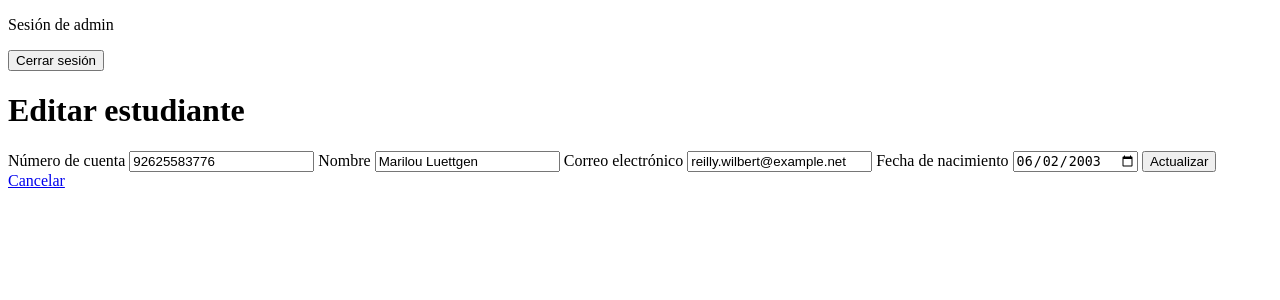
After one commit to fernandoquinonez875-dotcom/Ejercicios-Laravel, a Laravel app: page /estudiantes/1/editar in a window 1280 px wide. The commit adds this page. Shown: the top 300 px of the page. Run offline with Laravel 12, Linux system fonts and the light colour scheme; a user stored in the database is signed in; data comes from the database, SQL or seed files in the repository.

Commit message:
Actualizar Estudiante

```diff
--- a/Estudiante/app/Http/Controllers/EstudianteController.php
+++ b/Estudiante/app/Http/Controllers/EstudianteController.php
@@ -4,6 +4,7 @@ namespace App\Http\Controllers;
 
 use App\Models\Estudiante;
 use Illuminate\Http\Request;
+use Illuminate\Validation\Rule;
 
 class EstudianteController extends Controller
 {
@@ -37,4 +38,30 @@ class EstudianteController extends Controller
 
         return redirect()->route('estudiantes.index')->with('exito', 'Estudiante creado correctamente.');
     }
+
+    public function edit(int $id)
+    {
+        $estudiante = Estudiante::findOrFail($id);
+
+        return view('estudiantes.edit', ['estudiante' => $estudiante]);
+    }
+
+    public function update(Request $request, int $id)
+    {
+        $estudiante = Estudiante::findOrFail($id);
+        $datos = $request->validate([
+            'numero_cuenta' => ['required', 'string', 'max:255', Rule::unique('estudiantes', 'numero_cuenta')->ignore($estudiante)],
+            'nombre' => ['required', 'string', 'max:100'],
+            'correo' => ['required', 'email', 'max:255', Rule::unique('estudiantes', 'correo')->ignore($estudiante)],
+            'fecha_nacimiento' => ['required', 'date_format:Y-m-d', 'before_or_equal:today'],
+        ]);
+
+        $estudiante->numero_cuenta = $datos['numero_cuenta'];
+        $estudiante->nombre = $datos['nombre'];
+        $estudiante->correo = $datos['correo'];
+        $estudiante->fecha_nacimiento = $datos['fecha_nacimiento'];
+        $estudiante->save();
+
+        return redirect()->route('estudiantes.index')->with('exito', 'Estudiante actualizado correctamente.');
+    }
 }
--- /dev/null
+++ b/Estudiante/resources/views/estudiantes/edit.blade.php
@@ -0,0 +1,24 @@
+@extends('layouts.app')
+
+@section('contenido')
+    <h1>Editar estudiante</h1>
+    <form method="POST" action="{{ route('estudiantes.update', $estudiante->id) }}">
+        @csrf
+        @method('PUT')
+
+        <label for="numero_cuenta">Número de cuenta</label>
+        <input id="numero_cuenta" name="numero_cuenta" type="text" maxlength="255" value="{{ old('numero_cuenta', $estudiante->numero_cuenta) }}" required>
+
+        <label for="nombre">Nombre</label>
+        <input id="nombre" name="nombre" type="text" maxlength="100" value="{{ old('nombre', $estudiante->nombre) }}" required>
+
+        <label for="correo">Correo electrónico</label>
+        <input id="correo" name="correo" type="email" maxlength="255" value="{{ old('correo', $estudiante->correo) }}" required>
+
+        <label for="fecha_nacimiento">Fecha de nacimiento</label>
+        <input id="fecha_nacimiento" name="fecha_nacimiento" type="date" value="{{ old('fecha_nacimiento', $estudiante->fecha_nacimiento) }}" required>
+
+        <button type="submit">Actualizar</button>
+        <a href="{{ route('estudiantes.index') }}">Cancelar</a>
+    </form>
+@endsection
--- a/Estudiante/resources/views/estudiantes/index.blade.php
+++ b/Estudiante/resources/views/estudiantes/index.blade.php
@@ -15,6 +15,7 @@
                 <th>Fecha de nacimiento</th>
                 <th>Creado</th>
                 <th>Actualizado</th>
+                <th>Acciones</th>
             </tr>
         </thead>
         <tbody>
@@ -27,10 +28,13 @@
                     <td>{{ \Illuminate\Support\Carbon::parse($estudiante->fecha_nacimiento)->format('d/m/Y') }}</td>
                     <td>{{ $estudiante->created_at }}</td>
                     <td>{{ $estudiante->updated_at }}</td>
+                    <td>
+                        <a href="{{ route('estudiantes.edit', $estudiante->id) }}">Editar</a>
+                    </td>
                 </tr>
             @empty
                 <tr>
-                    <td colspan="7">No hay estudiantes registrados.</td>
+                    <td colspan="8">No hay estudiantes registrados.</td>
                 </tr>
             @endforelse
         </tbody>
--- a/Estudiante/routes/web.php
+++ b/Estudiante/routes/web.php
@@ -1,6 +1,6 @@
 <?php
 
-// Cascaron Estudiantes, etapa 3
+// Cascaron Estudiantes, etapa 4
 
 use App\Http\Controllers\EstudianteController;
 use App\Http\Controllers\LoginController;
@@ -27,5 +27,10 @@ Route::middleware('auth')->group(function () {
     Route::post('/estudiantes', [EstudianteController::class, 'store'])
         ->name('estudiantes.store');
 
+    Route::get('/estudiantes/{id}/editar', [EstudianteController::class, 'edit'])
+        ->whereNumber('id')->name('estudiantes.edit');
+    Route::put('/estudiantes/{id}', [EstudianteController::class, 'update'])
+        ->whereNumber('id')->name('estudiantes.update');
+
     Route::post('/logout', [LoginController::class, 'destroy'])->name('logout');
 });
```
